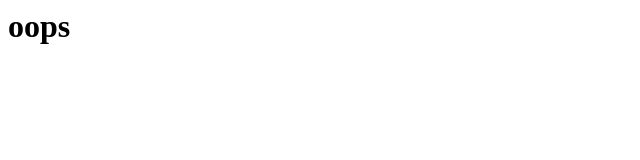
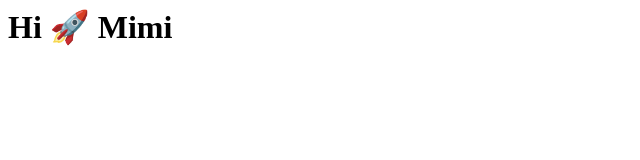
Before and after one commit to avaxaro/hello, a plain HTML site: page index.html in a window 1280 px wide. Shown: the whole page, without its empty margins (0-640 px from the left). Drawn offline with Linux system fonts and the light colour scheme.

Commit message:
Revert "opps"
This reverts commit ad75646e66183c759e6a3beccfc5202eeb1b3647.

```diff
--- a/index.html
+++ b/index.html
@@ -1 +1 @@
-<h1>oops</h1>
+<h1>Hi 🚀 Mimi</h1>
```
